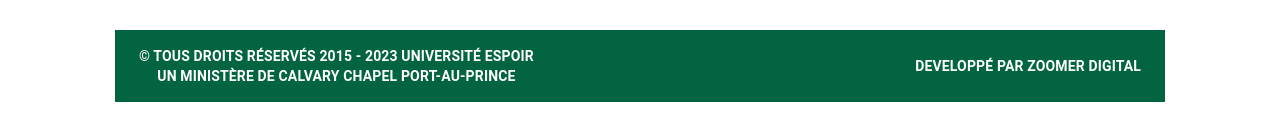
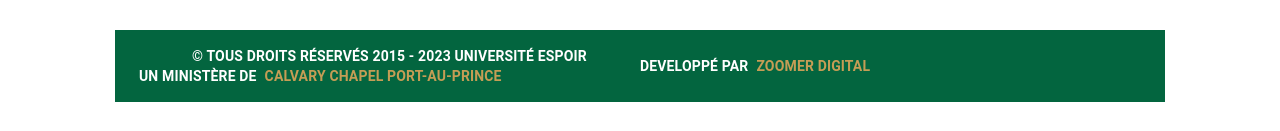
Before and after one commit to GLYJER-HUB/Admin_PE, a React (Vite) app: page / in a window 1280 px wide. Shown: the part 802-933 px from the top of the page. Built offline with nearby package versions, Linux system fonts and the light colour scheme.

Commit message:
added color and links

```diff
--- a/src/components/Footer.jsx
+++ b/src/components/Footer.jsx
@@ -1,5 +1,5 @@
 import React from 'react'
-import { Container, Grid, Typography } from '@mui/material';
+import { Container, Grid, Typography, Stack, Link } from '@mui/material';
 import { colors } from '../utilities/colors';
 
 
@@ -7,23 +7,40 @@ const Footer = () => {
   return (
     <Container component="footer"
       sx={{
-      bgcolor: colors.green,
+      bgcolor: colors.primary,
       py: 2
       }}>
 
-      <Grid container justifyContent="space-between" alignItems="center">
-        <Grid item>
+      <Grid container xs={12} justifyContent="space-between" alignItems="center">
+
+        <Grid item md={6}>
           <Typography variant="body2" color={colors.white} fontWeight="bold">
             &copy; TOUS DROITS RÉSERVÉS 2015 - 2023 UNIVERSITÉ ESPOIR
           </Typography>
-          <Typography variant="body2" color={colors.white} fontWeight="bold">
-          UN MINISTÈRE DE CALVARY CHAPEL PORT-AU-PRINCE
-          </Typography>
+          <Stack direction="row" gap={1}>
+            <Typography variant="body2" color={colors.white} fontWeight="bold">
+            UN MINISTÈRE DE
+            </Typography>
+            <Link href="https://calvarypap.org/" underline="none" target="_blank" rel="noopener">
+              <Typography variant="body2" color={colors.secondary} fontWeight="bold">
+                CALVARY CHAPEL PORT-AU-PRINCE
+              </Typography>
+            </Link>
+          </Stack>
         </Grid>
-        <Grid item>
-          <Typography variant="body2" color={colors.white} fontWeight="bold">
-            DEVELOPPÉ PAR  ZOOMER DIGITAL
-          </Typography>
+
+        <Grid item md={6}>
+          <Stack direction="row" gap={1}>
+            <Typography variant="body2" color={colors.white} fontWeight="bold">
+              DEVELOPPÉ PAR
+            </Typography>
+
+            <Link href="https://zoomerdigital.tech/" underline="none" target="_blank" rel="noopener">
+              <Typography variant="body2" color={colors.secondary} fontWeight="bold">
+                ZOOMER DIGITAL
+              </Typography>
+            </Link>
+          </Stack>
         </Grid>
       </Grid>
     </Container>
--- a/src/utilities/colors.js
+++ b/src/utilities/colors.js
@@ -1,8 +1,7 @@
 
 export const colors = {
-    primary : "#05653F",
-    secondary: "#BE7B2E",
+    primary : "#03653F",
+    secondary: "#C59D55",
     third: "#6D6C6C",
-    green: "#03653F",
     white: "#FFFFFF"
 };
```
